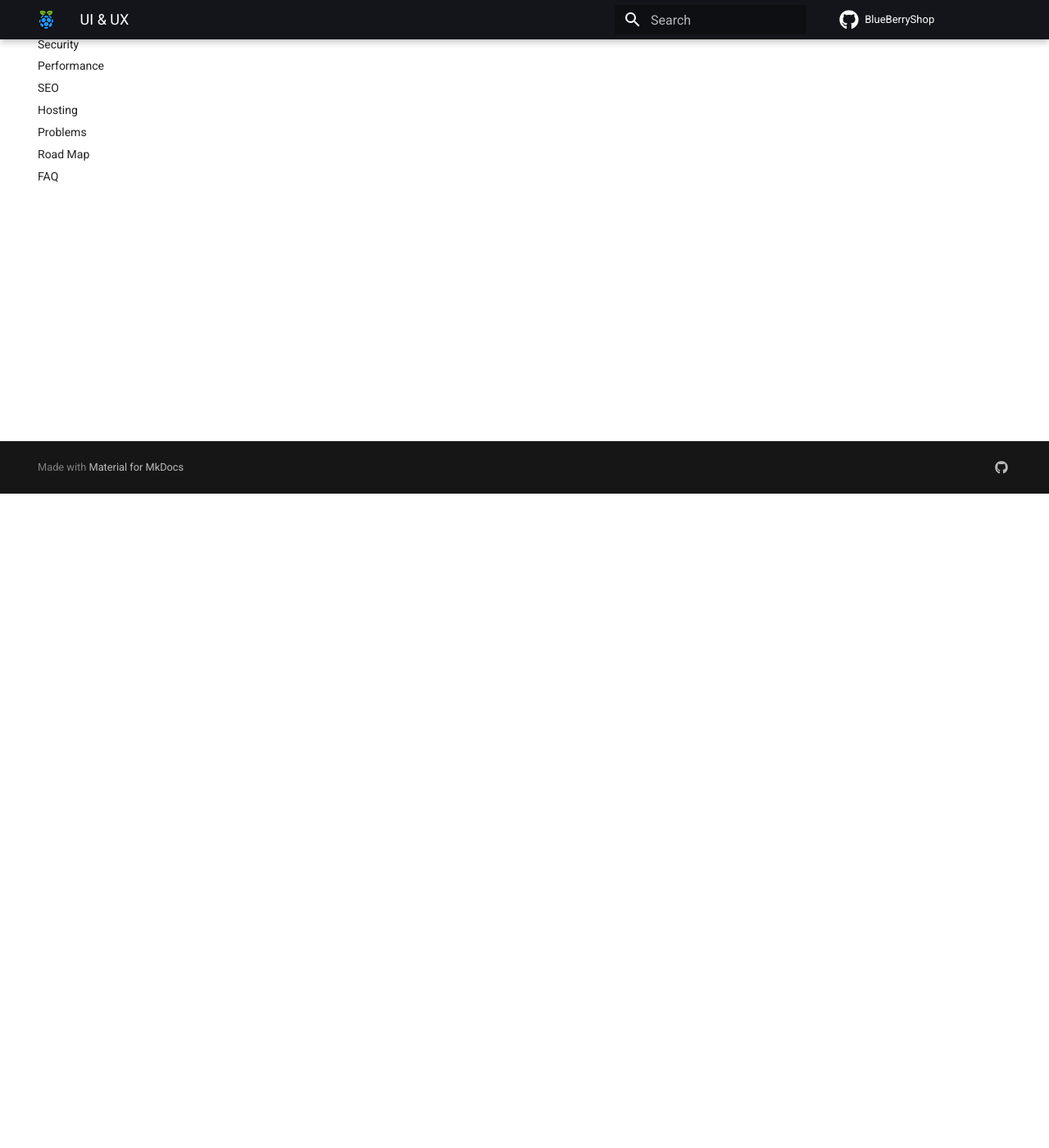
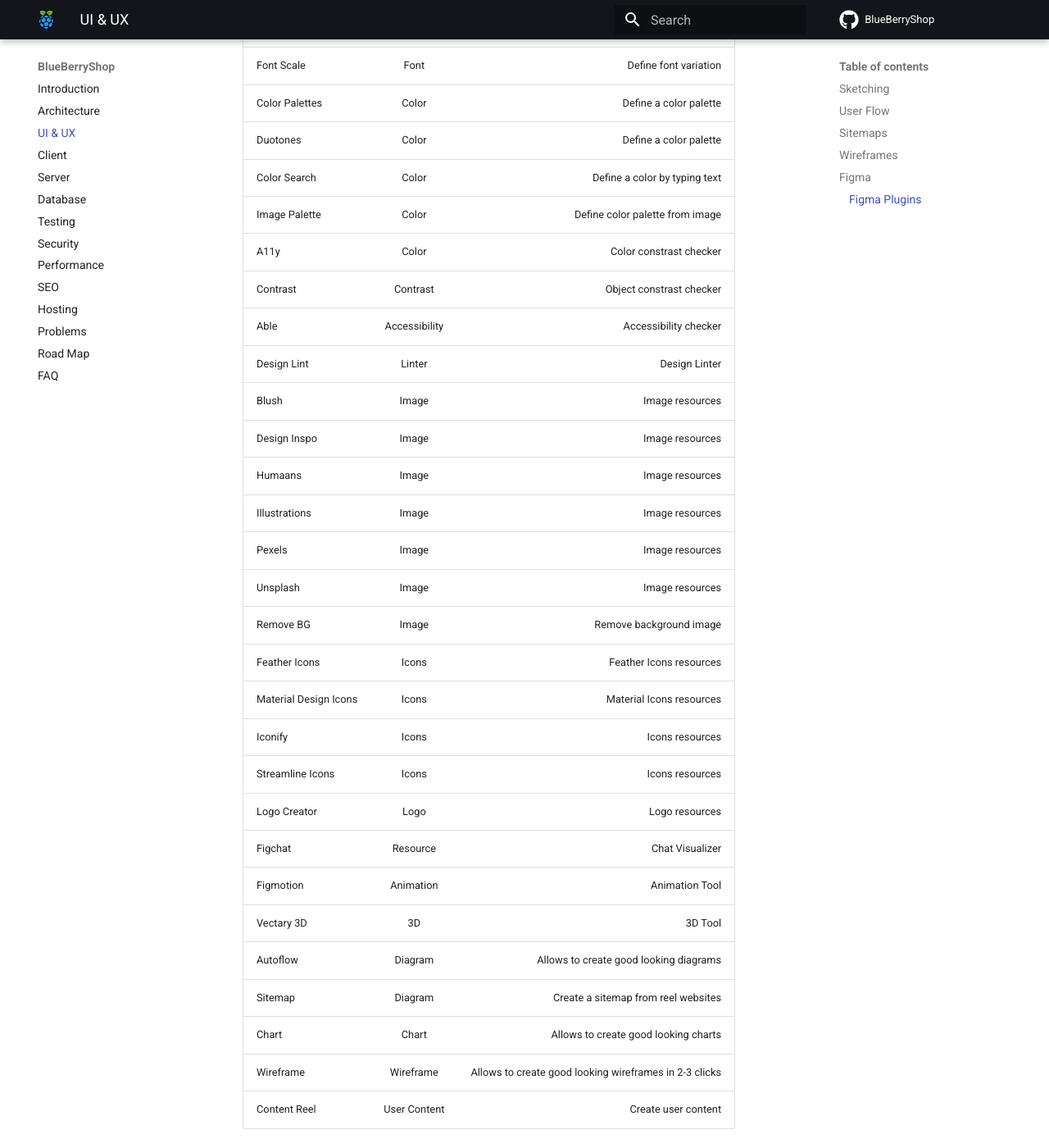
Before and after one commit to besSejrani/TechStore, an MkDocs documentation site: the page built from Documentation/docs/2.uiux.md, in a window 1280 px wide and 1400 px high, scrolled down 798 px. Shown: the whole window at 82% size. Built offline with MkDocs 1.6.1 and Material for MkDocs 9.7.7, drawn with Linux system fonts in a browser that asks for light colours; comment, search, counter and statistics services are not loaded; some of the changed text lies outside the part shown.

Commit message:
added architecture diagram and figma plugin list

```diff
--- a/Documentation/docs/2.uiux.md
+++ b/Documentation/docs/2.uiux.md
@@ -19,3 +19,42 @@
 ## Wireframes
 
 <hr/>
+
+## Figma
+
+### Figma Plugins
+
+| Plugin                |     Kind      |                                            Description |
+| :-------------------- | :-----------: | -----------------------------------------------------: |
+| Font Explorer         |     Font      |                                 Explore font variation |
+| Font Scale            |     Font      |                                  Define font variation |
+| Color Palettes        |     Color     |                                 Define a color palette |
+| Duotones              |     Color     |                                 Define a color palette |
+| Color Search          |     Color     |                          Define a color by typing text |
+| Image Palette         |     Color     |                        Define color palette from image |
+| A11y                  |     Color     |                                Color constrast checker |
+| Contrast              |   Contrast    |                               Object constrast checker |
+| Able                  | Accessibility |                                  Accessibility checker |
+| Design Lint           |    Linter     |                                          Design Linter |
+| Blush                 |     Image     |                                        Image resources |
+| Design Inspo          |     Image     |                                        Image resources |
+| Humaans               |     Image     |                                        Image resources |
+| Illustrations         |     Image     |                                        Image resources |
+| Pexels                |     Image     |                                        Image resources |
+| Unsplash              |     Image     |                                        Image resources |
+| Remove BG             |     Image     |                                Remove background image |
+| Feather Icons         |     Icons     |                                Feather Icons resources |
+| Material Design Icons |     Icons     |                               Material Icons resources |
+| Iconify               |     Icons     |                                        Icons resources |
+| Streamline Icons      |     Icons     |                                        Icons resources |
+| Logo Creator          |     Logo      |                                         Logo resources |
+| Figchat               |   Resource    |                                        Chat Visualizer |
+| Figmotion             |   Animation   |                                         Animation Tool |
+| Vectary 3D            |      3D       |                                                3D Tool |
+| Autoflow              |    Diagram    |                 Allows to create good looking diagrams |
+| Sitemap               |    Diagram    |                    Create a sitemap from reel websites |
+| Chart                 |     Chart     |                   Allows to create good looking charts |
+| Wireframe             |   Wireframe   | Allows to create good looking wireframes in 2-3 clicks |
+| Content Reel          | User Content  |                                    Create user content |
+
+<hr/>
```
Also changed, not shown: Documentation/docs/1.architecture.md (+5 -0 lines), Documentation/docs/7.security.md (+1 -1 lines), Documentation/docs/images/ScallingInfrastructure.png (added).
